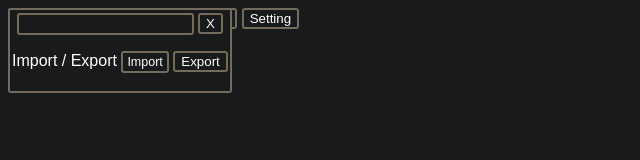
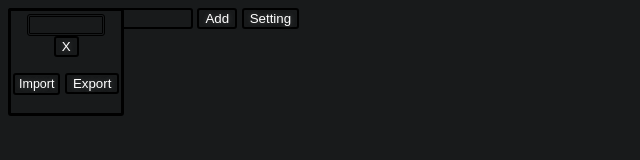
Before and after one commit to VirnaTwo/F, a plain HTML site: page index.html in a window 1280 px wide. Both pictures are taken after a click on the button "Setting". Shown: the whole page, without its empty margins (0-640 px from the left). Drawn offline with Linux system fonts and the light colour scheme.

Commit message:
Add files via upload

```diff
--- a/index.html
+++ b/index.html
@@ -15,7 +15,6 @@
       <div class="windowDragHeader btn"></div>
       <button class="btn del unselectable" onclick="ToggleSetting()">X</button><p>
       <div class="unselectable">
-		<label>Import / Export</label>
         <input type="file" accept="application/json" name="fileUploadImport" id="fileUploadImport" class="fileUpload" style="display: none;"/>
         <label for="fileUploadImport" class="btn">Import</label>
         <button class="btn" onclick="Export()">Export</button>
@@ -29,6 +28,6 @@
 
     <div id="list"><p></div>
 
-	<script src="script.js"></script>
+    <script src="./script.js"></script>
   </body>
 </html>
--- a/style.css
+++ b/style.css
@@ -11,6 +11,7 @@ html, body, input, textarea, select, button {
 
 * {
   	scrollbar-color: #454a4d #202324;
+	text-shadow: 0px 0px 5px rgba(134, 134, 134, 0.431)
 }
 
 .fileUpload + label {
@@ -19,7 +20,7 @@ html, body, input, textarea, select, button {
 }
 
 .btn{
-  	border: 2px solid #736b5e;
+	border: solid 2px black;
   	border-radius: 3px;
   	color: white;
   	transition: 555ms;
@@ -43,13 +44,15 @@ html, body, input, textarea, select, button {
 	text-align: center;
 	color: white;
 	background-color: #181a1b;
+	border: solid 3px black;
 	display: none;
 }
 
 .windowDragHeader {
-	padding: 9px 40%;
+	padding: 8px 34%;
 	cursor: move;
 	background-color: #181a1b;
 	display: inline-block;
+	border: double 3px black;
 	vertical-align: middle;
 }
```
Also changed, not shown: script.js (line endings or trailing spaces). Lines whose indentation alone changed are shown as unchanged.
